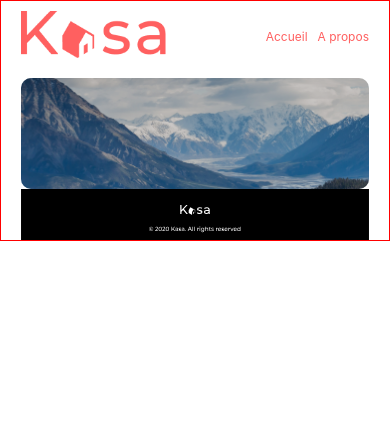
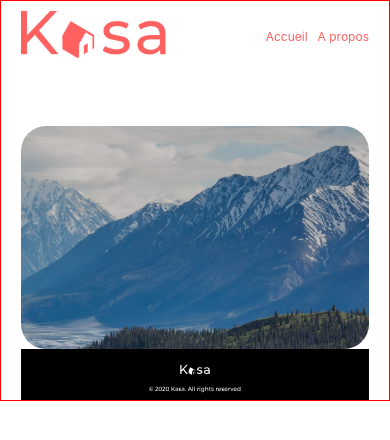
Before and after one commit to denisk13005/kasa_with_nuxt, a Nuxt app: page /about_page in a window 390 px wide. Shown: the top 440 px of the page. Built offline with nearby package versions, Linux system fonts and the light colour scheme.

Commit message:
résolution taille banner selon page

```diff
--- a/components/TheBanner.vue
+++ b/components/TheBanner.vue
@@ -54,11 +54,6 @@ img {
   width: 80%;
 }
 @media screen and (max-width: 768px) {
-  .bannerContainer {
-    height: 111px;
-    margin-top: 20px;
-    border-radius: 10px;
-  }
   .bannerContainer img {
     object-fit: cover;
     object-position: right;
--- a/pages/index.vue
+++ b/pages/index.vue
@@ -50,5 +50,10 @@ export default {
     background-color: transparent;
     padding: 0;
   }
+  .bannerContainer {
+    height: 111px;
+    margin-top: 20px;
+    border-radius: 10px;
+  }
 }
 </style>
```
